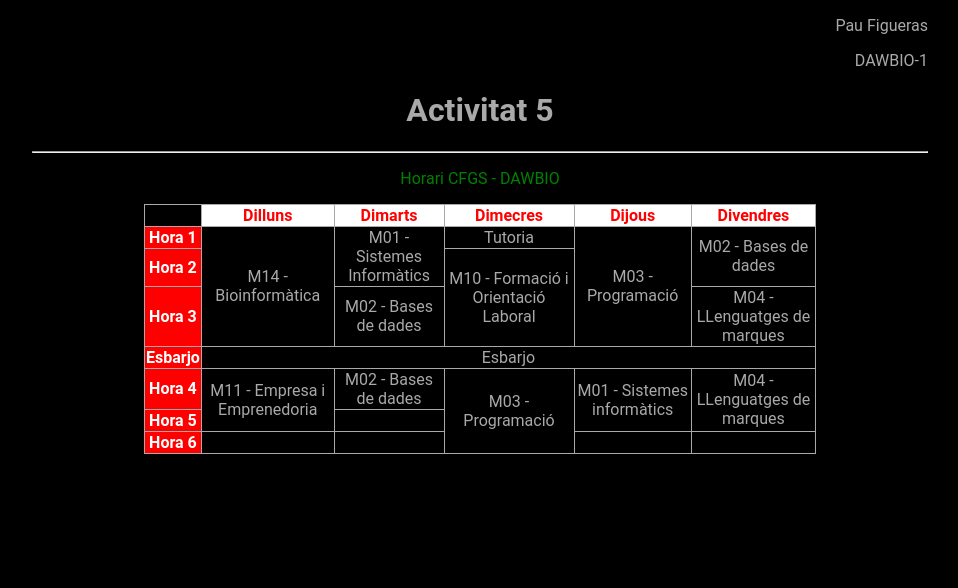
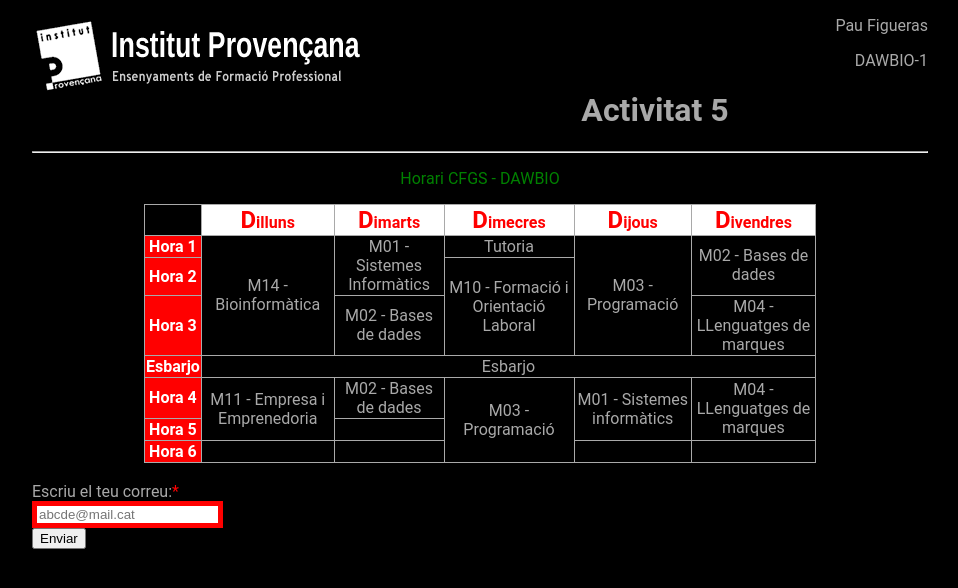
Before and after one commit to pswsm/pswsm-repo, a PHP site: page / in a window 1280 px wide. Shown: the top 588 px of the page, without its empty margins (160-1118 px from the left). Run offline with PHP 8.4, Linux system fonts and the light colour scheme.

Commit message:
Finished Activity 5 - HTML Tables

```diff
--- a/html/activitat5/css/master.css
+++ b/html/activitat5/css/master.css
@@ -9,9 +9,19 @@ body { background-color: #000;
 
 .center, h1 { text-align: center; }
 .right { text-align: right; }
+.fl { display: inline-block; float: left; }
 
 table { border-collapse: collapse; width: 75%; margin: auto; }
 td, th { border: 1pt solid darkgray; text-align: center; padding: auto; }
 th.onrow { background-color: #f00; color: #fff; }
 th.oncol { background-color: #fff; color: #f00; }
 td:hover { background-color: #333; }
+th.oncol::first-letter { font-size: 24px }
+th:hover:last-child, td:hover:last-child { font-size: 24px; }
+
+label::after {
+      content: "*";
+      color: #f00;
+}
+
+input:required { border: 5px solid red }
--- a/html/activitat5/index.html
+++ b/html/activitat5/index.html
@@ -8,6 +8,8 @@
   <title>Activitat 5</title>
 </head>
 <body>
+  <img class="fl" src="images/proven.png" alt="Logo IES Provençana" title="IES Provençana">
+
   <p class="right">Pau Figueras</p>
   <p class="right">DAWBIO-1</p>
   <h1>Activitat 5</h1>
@@ -63,5 +65,12 @@
       <td></td>
     </tr>
   </table>
+  <br/>
+  <form action="">
+    <label for="mail">Escriu el teu correu:</label><br/>
+    <input id="mail" type="mail" placeholder="abcde@mail.cat" required>
+    <br/>
+    <button type="submit">Enviar</button>
+  </form>
 </body>
 </html>
```
Also changed, not shown: html/activitat5/images/proven.png (added).
